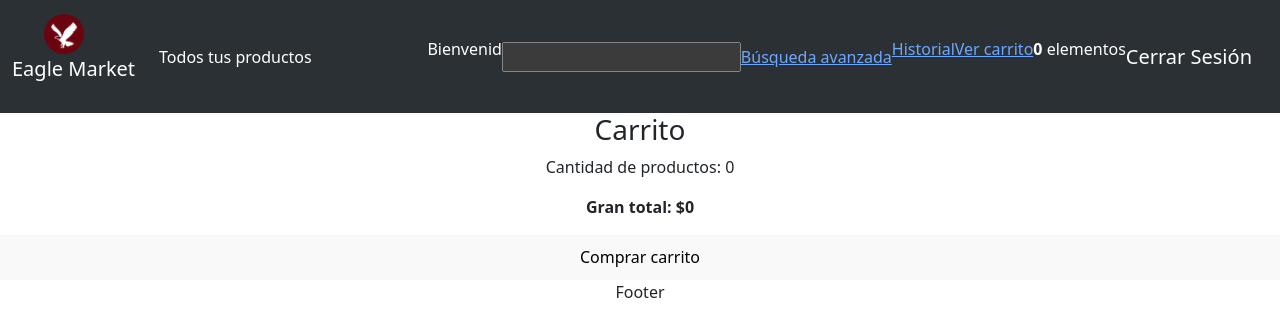
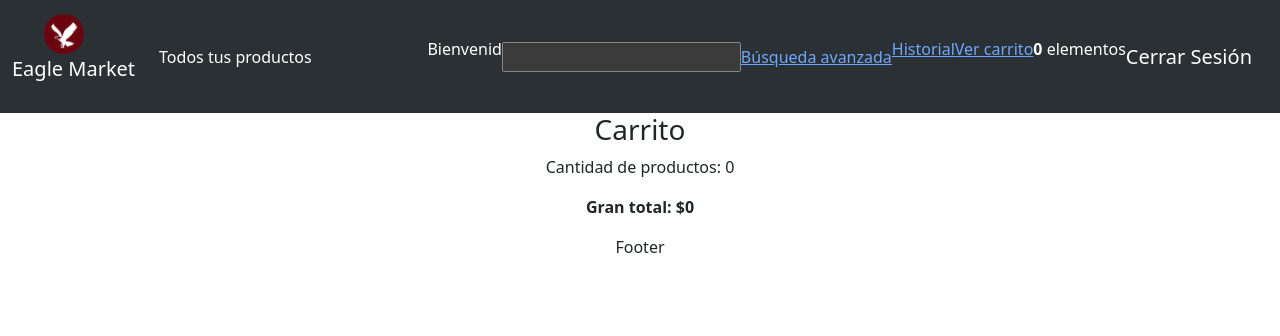
Before and after one commit to IV4NGM/Eagle-Market, a React (Vite) app in the folder Eagle-Market/: page /checkout in a window 1280 px wide. Shown: the top 336 px of the page. Built offline with nearby package versions, Linux system fonts and the light colour scheme; sample sign-in values are in the browser's storage.

Commit message:
feat: Botón de compra solo se muestra no vacío

```diff
--- a/Eagle-Market/src/Pages/Checkout.jsx
+++ b/Eagle-Market/src/Pages/Checkout.jsx
@@ -227,7 +227,7 @@ const Checkout = () => {
       })}
       <p>Cantidad de productos: {productsAmount}</p>
       <p><strong>Gran total: ${totalPrice}</strong></p>
-      <button onClick={() => setShowModalBuyAllCart(true)}>Comprar carrito</button>
+      {cart.length > 0 ? <button onClick={() => setShowModalBuyAllCart(true)}>Comprar carrito</button> : ''}
     </>
   )
 }
```
